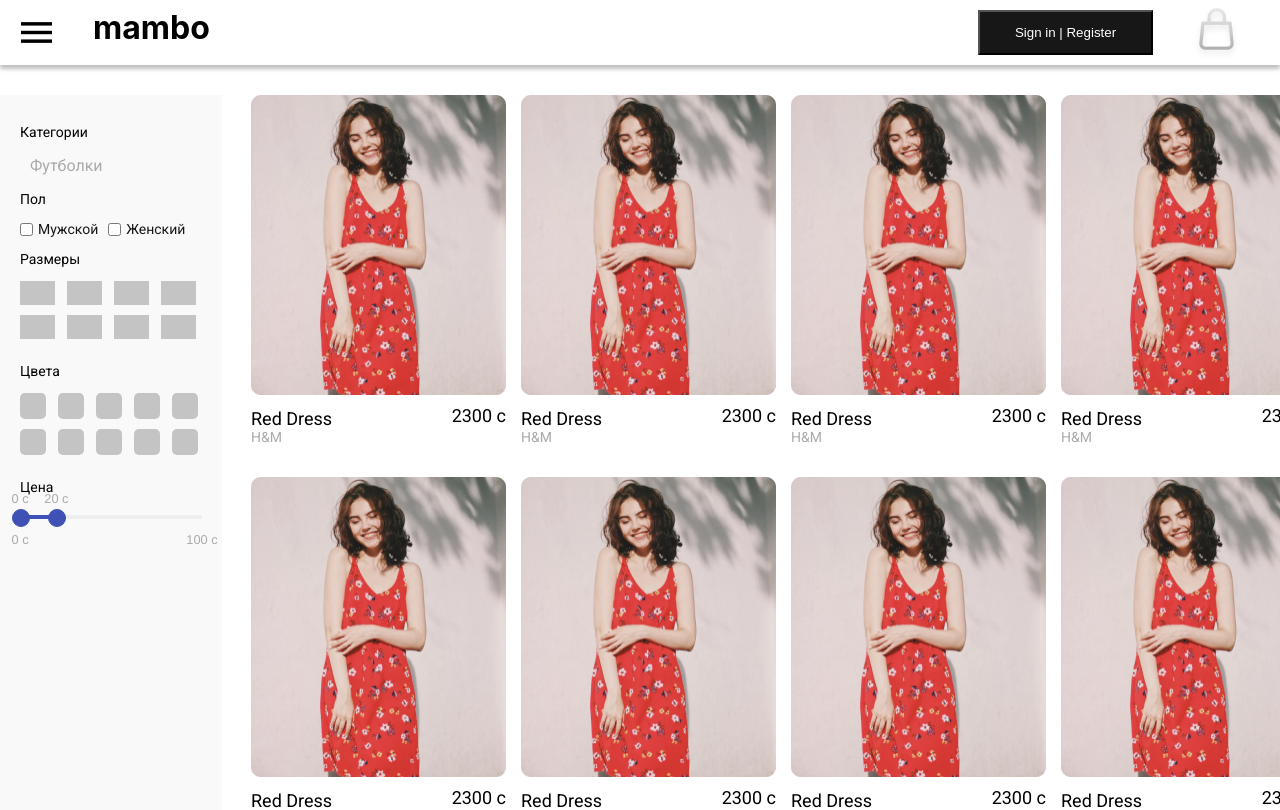
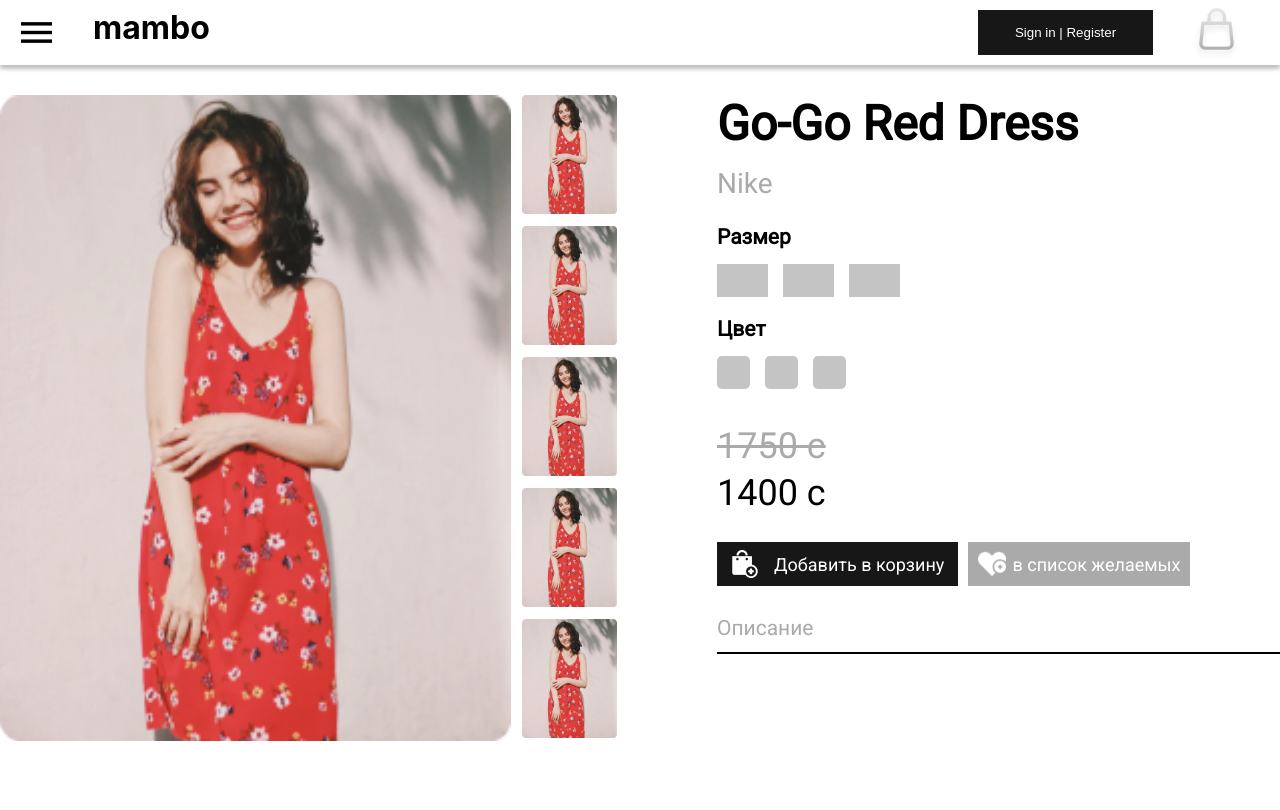
Before and after one commit to aumetov/mambo-client, a React (Create React App) app: page /product in a window 1280 px wide. Shown: the top 810 px of the page. Built offline with nearby package versions, Linux system fonts and the light colour scheme.

Commit message:
product deatils page ui

```diff
--- a/src/App.tsx
+++ b/src/App.tsx
@@ -3,14 +3,14 @@ import React from 'react';
 import { Route, BrowserRouter as Router, Switch } from 'react-router-dom';
 import './App.css';
 import Header from './components/header/header';
-import ProductsListing from './components/products-listing/products-listing';
+import ProductDetails from './pages/product-details/product-details';
 
 export const App: React.FC<{}> = () => {
   return (
       <div className="App">
         <Header/>
         <div className='main-wrapper'>
-          <ProductsListing/>
+          <ProductDetails/>
           <Router>
               {/* <Switch>
                 <Route path='/' exact={true} component={<div/>}/>
--- a/src/components/header/header.scss
+++ b/src/components/header/header.scss
@@ -33,6 +33,8 @@
             height: 45px;
             background: #171717;
             color: white;
+            border: none;
+            outline: none;
         }
 
         .shopping-cart-icon {
--- /dev/null
+++ b/src/components/product-gallery/product-gallery.scss
@@ -0,0 +1,34 @@
+.product-gallery-container {
+    display: flex;
+    justify-content: space-between;
+    width: 632px;
+    height: 646px;
+
+    .product-main-photo-container {
+        width: 511px;
+        height: 100%;
+
+        .product-main-photo {
+            width: 100%;
+            height: 100%;
+        }
+    }
+
+    .product-photos {
+        display: flex;
+        flex-direction: column;
+        width: 110px;
+        height: 100%;
+        overflow-y: auto;
+
+        .product-photo {
+            width: 95px;
+            height: 119px;
+            margin-bottom: 12px;
+        }
+
+        :last-child {
+            margin-bottom: 0;
+        }
+    }
+}
--- /dev/null
+++ b/src/components/product-gallery/product-gallery.tsx
@@ -0,0 +1,23 @@
+import React, { Component } from 'react'
+import './product-gallery.scss'
+const photo = require('../../shared/icons/product-photo.png');
+
+export default class ProductGallery extends Component {
+    render() {
+        return (
+            <div className='product-gallery-container'>
+                <div className='product-main-photo-container'>
+                    <img className='product-main-photo' alt='main' src={photo} />
+                </div>
+                <div className='product-photos'>
+                    <img className='product-photo' alt='product-detailed' src={photo}/>
+                    <img className='product-photo' alt='product-detailed' src={photo}/>
+                    <img className='product-photo' alt='product-detailed' src={photo}/>
+                    <img className='product-photo' alt='product-detailed' src={photo}/>
+                    <img className='product-photo' alt='product-detailed' src={photo}/>
+                </div>
+
+            </div>
+        )
+    }
+}
--- a/src/components/sidebard-filter/sidebar-filter.scss
+++ b/src/components/sidebard-filter/sidebar-filter.scss
@@ -12,16 +12,23 @@
         padding: 15px 20px;
 
         .filter-title {
+            padding-top: 25px;
             font-size: 14px;
             font-family: 'Roboto', sans-serif;
         }
 
         .categories-filter {
+            .filter-title {
+                padding-top: 0px;
+            }
+
             .category {
+                margin: 10px 0;
                 padding-left: 10px;
                 font-size: 16px;
                 font-family: 'Roboto', sans-serif;
                 color: #AAAAAA;
+                cursor: pointer;
             }
         }
 
@@ -32,6 +39,7 @@
 
                 input {
                     margin: 0;
+                    cursor: pointer;
                 }
 
                 label {
@@ -54,6 +62,7 @@
                     background: #c4c4c4;
                     margin-right: 12px;
                     margin-bottom: 10px;
+                    cursor: pointer;
                 }
 
                 :nth-child(4),:nth-child(8) {
@@ -74,6 +83,7 @@
                     border-radius: 5px;
                     margin-right: 12px;
                     margin-bottom: 10px;
+                    cursor: pointer;
                 }
 
                 :nth-child(5),:nth-child(10) {
--- a/src/components/sidebard-filter/sidebar-filter.tsx
+++ b/src/components/sidebard-filter/sidebar-filter.tsx
@@ -11,6 +11,12 @@ export default class SidebarFilter extends Component {
                     <div className='categories-filter'>
                         <p className='filter-title'>Категории</p>
                         <p className='category'>Футболки</p>
+                        <p className='category'>Брюки</p>
+                        <p className='category'>Рубашки</p>
+                        <p className='category'>Платья</p>
+                        <p className='category'>Свитера</p>
+                        <p className='category'>Толстовки</p>
+                        <p className='category'>Куртки</p>
                     </div>
 
                     <div className='sex-filter'>
--- /dev/null
+++ b/src/pages/product-details/product-details.scss
@@ -0,0 +1,143 @@
+@import url('https://fonts.googleapis.com/css2?family=Roboto&display=swap');
+
+
+.product-details-container {
+    display: flex;
+    justify-content: space-between;
+    text-align: left;
+
+    .product-info {
+        display: flex;
+        flex-direction: column;
+        width: 599px;
+        height: 100%;
+
+        .product-info-title {
+            font-size: 48px;
+            font-family: 'Roboto', sans-serif;
+            font-weight: bold;
+            margin: 0 0 15px 0;
+        }
+
+        .product-info-shop {
+            font-size: 28px;
+            font-family: 'Roboto', sans-serif;
+            color: #aaaaaa;
+            margin: 0 0 25px 0;
+        }
+
+        .selection-title {
+            font-size: 21px;
+            font-family: 'Roboto', sans-serif;
+            font-weight: bold;
+            margin: 0 0 15px 0;
+        }
+
+        .size-selection {
+            display: flex;
+            flex-direction: column;
+            margin-bottom: 20px;
+
+            .sizes-container {
+                display: flex;
+
+                .size-option {
+                    width: 51px;
+                    height: 33px;
+                    background: #c4c4c4;
+                    margin-right: 15px;
+                }
+
+                :last-child {
+                    margin-right: 0;
+                }
+            }
+        }
+
+        .color-selection {
+            display: flex;
+            flex-direction: column;
+
+            .colors-container {
+                display: flex;
+
+                .color-option {
+                    width: 33px;
+                    height: 33px;
+                    background: #c4c4c4;
+                    border-radius: 5px;
+                    margin-right: 15px;
+                }
+
+                :last-child {
+                    margin-right: 0;
+                }
+            }
+        }
+
+        .product-old-price {
+            font-size: 36px;
+            font-family: 'Roboto', sans-serif;
+            font-weight: medium;
+            text-decoration: line-through;
+            color: #aaaaaa;
+            margin-bottom: 0px;
+        }
+
+        .product-price {
+            font-size: 36px;
+            font-family: 'Roboto', sans-serif;
+            font-weight: medium;
+            margin: 5px 0 0 0;
+        }
+
+        .product-action-buttons {
+            display: flex;
+            margin-top: 28px;
+
+            .add-to-cart-button {
+                display: flex;
+                justify-content: space-around;
+                align-items: center;
+                width: 241px;
+                height: 44px;
+                margin-right: 10px;
+                border: none;
+                font-size: 18px;
+                font-family: 'Roboto', sans-serif;
+                background: #171717;
+                color: white;
+                outline: none;
+            }
+
+            .add-to-wishlist-button {
+                display: flex;
+                justify-content: space-around;
+                align-items: center;
+                width: 222px;
+                height: 44px;
+                border: none;
+                font-size: 18px;
+                font-family: 'Roboto', sans-serif;
+                background: #aaaaaa;
+                color: white;
+                outline: none;
+
+                .add-to-wishlist-icon {
+                    width: 28px;
+                    height: 28px;
+                }
+            }
+        }
+
+        .description-title {
+            margin: 30px 0 20px 0;
+            padding-bottom: 12px;
+            font-family: 'Roboto', sans-serif;
+            font-size: 21px;
+            font-weight: medium;
+            color: #aaaaaa;
+            border-bottom: 2px solid black;
+        }
+    }
+}
--- /dev/null
+++ b/src/pages/product-details/product-details.tsx
@@ -0,0 +1,55 @@
+import React, { Component } from 'react'
+import './product-details.scss'
+import ProductGallery from '../../components/product-gallery/product-gallery'
+
+const addToBagIcon = require('../../shared/icons/add-to-bag.png');
+const addToWishList = require('../../shared/icons/add-to-wishlist.png');
+
+export default class ProductDetails extends Component {
+    render() {
+        return (
+            <div className='product-details-container'>
+                <ProductGallery/>
+                <div className='product-info'>
+                    <h3 className='product-info-title'>Go-Go Red Dress</h3>
+                    <p className='product-info-shop'>Nike</p>
+
+                    <div className='size-selection'>
+                        <p className='selection-title'>Размер</p>
+                        <div className='sizes-container'>
+                            <div className='size-option'/>
+                            <div className='size-option'/>
+                            <div className='size-option'/>
+                        </div>
+                    </div>
+
+                    <div className='color-selection'>
+                        <p className='selection-title'>Цвет</p>
+                        <div className='colors-container'>
+                            <div className='color-option'/>
+                            <div className='color-option'/>
+                            <div className='color-option'/>
+                        </div>
+                    </div>
+
+                    <p className='product-old-price'>1750 c</p>
+                    <p className='product-price'>1400 c</p>
+
+                    <div className='product-action-buttons'>
+                        <button className='add-to-cart-button'>
+                            <img className='add-to-cart-icon' alt='add to cart' src={addToBagIcon}/>
+                            Добавить в корзину
+                        </button>
+
+                        <button className='add-to-wishlist-button'>
+                            <img className='add-to-wishlist-icon' alt='add to wishlist' src={addToWishList}/>
+                            в список желаемых
+                        </button>
+                    </div>
+
+                    <p className='description-title'>Описание</p>
+                </div>
+            </div>
+        )
+    }
+}
```
Also changed, not shown: src/shared/icons/add-to-bag.png (added), src/shared/icons/add-to-wishlist.png (added).
